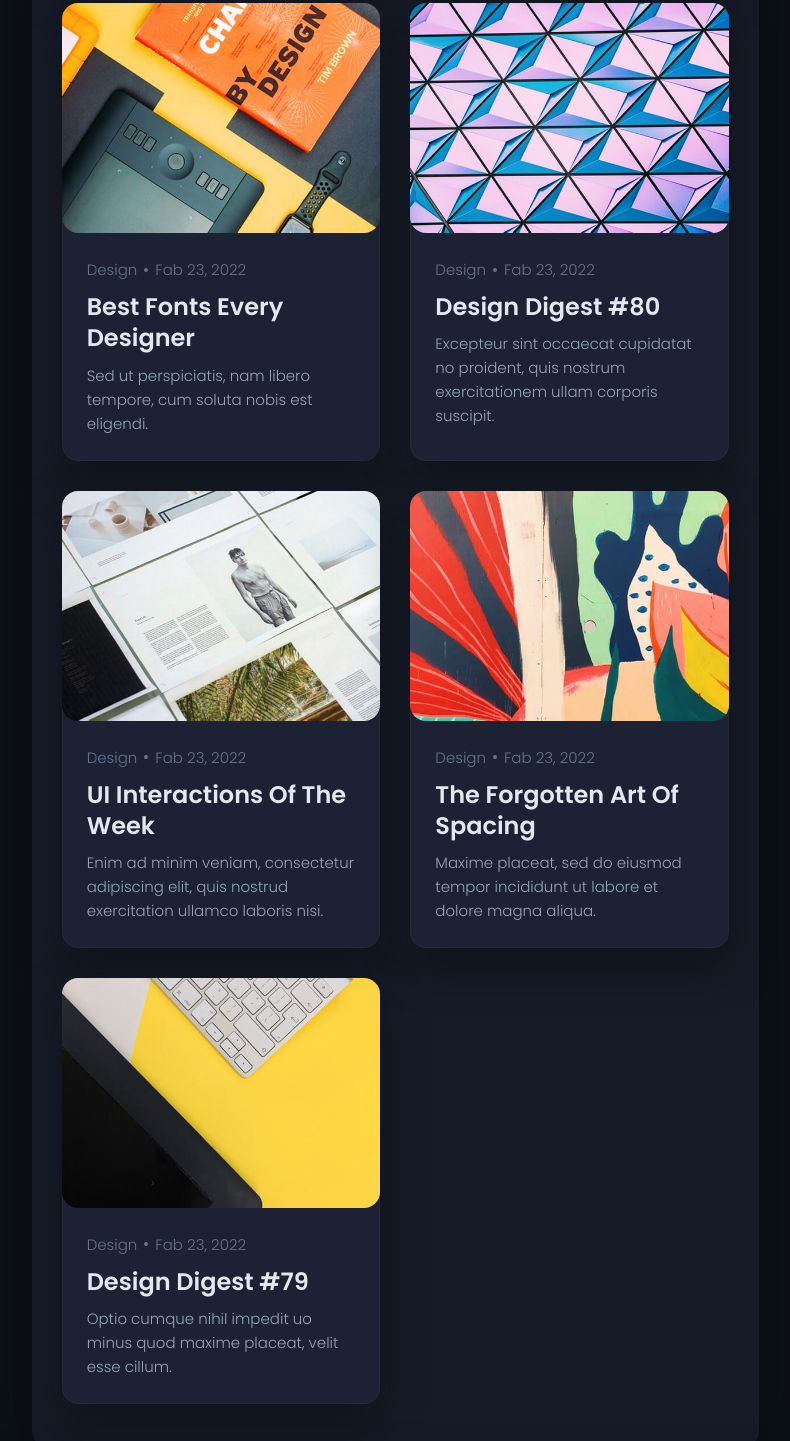
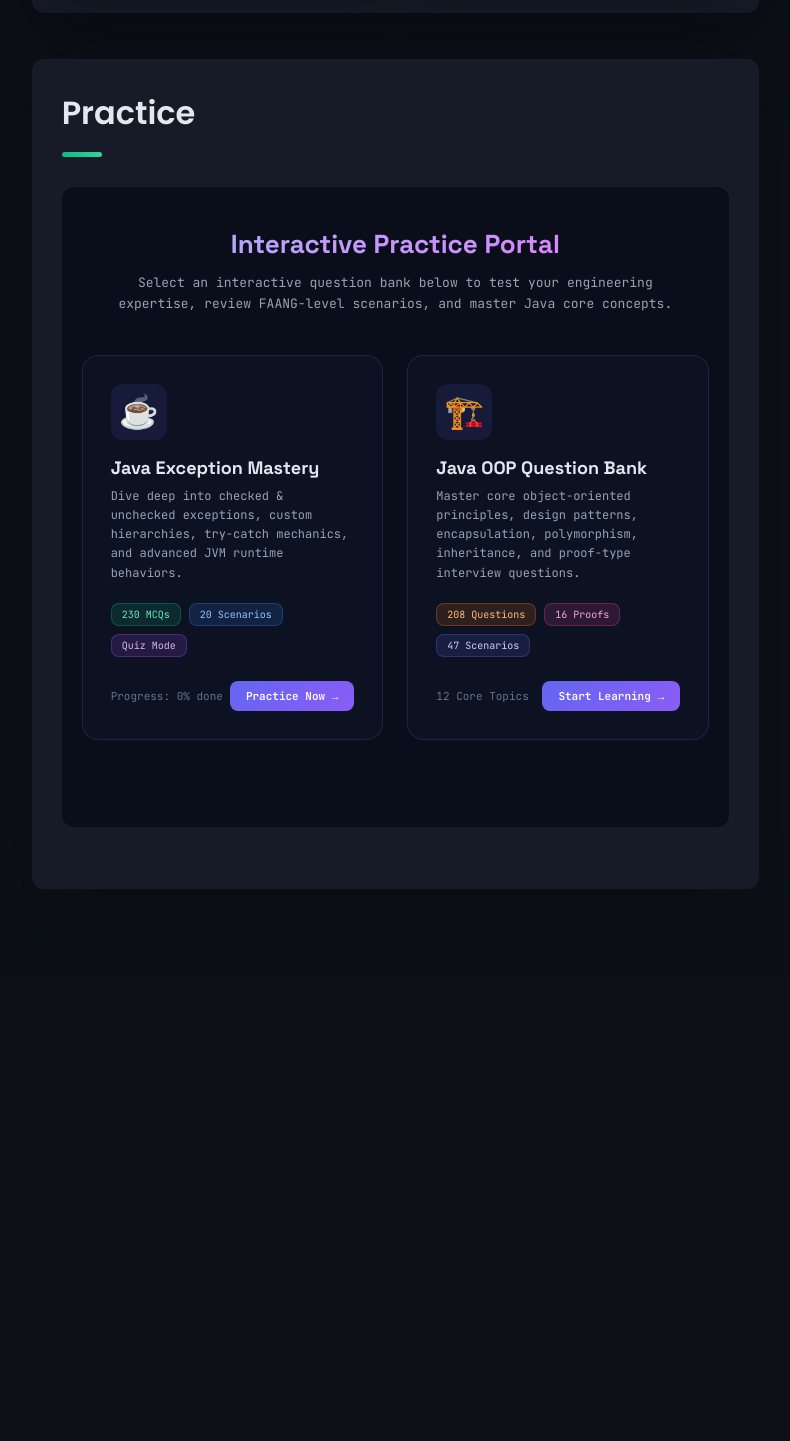
Before and after one commit to ShivanshKumar4265/portfolio, a website: page index.html in a window 1280 px wide. Shown: the part 4647-6088 px from the top of the page, without its empty margins (316-1106 px from the left). After the commit the page ends 5626 px from the top, so only its background shows below. Drawn offline with nearby package versions, Linux system fonts and the light colour scheme.

Commit message:
Dummy blog removed

```diff
--- a/index.html
+++ b/index.html
@@ -1022,146 +1022,6 @@
 
                   <p class="blog-text">
                     A comprehensive 7-phase roadmap from absolute basics to advanced interview-ready mastery for FAANG and top-tier companies.
-                  </p>
-
-                </div>
-
-              </a>
-            </li>
-
-            <li class="blog-post-item">
-              <a href="#">
-
-                <figure class="blog-banner-box">
-                  <img src="./assets/images/blog-2.jpg" alt="Best fonts every designer" loading="lazy">
-                </figure>
-
-                <div class="blog-content">
-
-                  <div class="blog-meta">
-                    <p class="blog-category">Design</p>
-
-                    <span class="dot"></span>
-
-                    <time datetime="2022-02-23">Fab 23, 2022</time>
-                  </div>
-
-                  <h3 class="h3 blog-item-title">Best fonts every designer</h3>
-
-                  <p class="blog-text">
-                    Sed ut perspiciatis, nam libero tempore, cum soluta nobis est eligendi.
-                  </p>
-
-                </div>
-
-              </a>
-            </li>
-
-            <li class="blog-post-item">
-              <a href="#">
-
-                <figure class="blog-banner-box">
-                  <img src="./assets/images/blog-3.jpg" alt="Design digest #80" loading="lazy">
-                </figure>
-
-                <div class="blog-content">
-
-                  <div class="blog-meta">
-                    <p class="blog-category">Design</p>
-
-                    <span class="dot"></span>
-
-                    <time datetime="2022-02-23">Fab 23, 2022</time>
-                  </div>
-
-                  <h3 class="h3 blog-item-title">Design digest #80</h3>
-
-                  <p class="blog-text">
-                    Excepteur sint occaecat cupidatat no proident, quis nostrum exercitationem ullam corporis suscipit.
-                  </p>
-
-                </div>
-
-              </a>
-            </li>
-
-            <li class="blog-post-item">
-              <a href="#">
-
-                <figure class="blog-banner-box">
-                  <img src="./assets/images/blog-4.jpg" alt="UI interactions of the week" loading="lazy">
-                </figure>
-
-                <div class="blog-content">
-
-                  <div class="blog-meta">
-                    <p class="blog-category">Design</p>
-
-                    <span class="dot"></span>
-
-                    <time datetime="2022-02-23">Fab 23, 2022</time>
-                  </div>
-
-                  <h3 class="h3 blog-item-title">UI interactions of the week</h3>
-
-                  <p class="blog-text">
-                    Enim ad minim veniam, consectetur adipiscing elit, quis nostrud exercitation ullamco laboris nisi.
-                  </p>
-
-                </div>
-
-              </a>
-            </li>
-
-            <li class="blog-post-item">
-              <a href="#">
-
-                <figure class="blog-banner-box">
-                  <img src="./assets/images/blog-5.jpg" alt="The forgotten art of spacing" loading="lazy">
-                </figure>
-
-                <div class="blog-content">
-
-                  <div class="blog-meta">
-                    <p class="blog-category">Design</p>
-
-                    <span class="dot"></span>
-
-                    <time datetime="2022-02-23">Fab 23, 2022</time>
-                  </div>
-
-                  <h3 class="h3 blog-item-title">The forgotten art of spacing</h3>
-
-                  <p class="blog-text">
-                    Maxime placeat, sed do eiusmod tempor incididunt ut labore et dolore magna aliqua.
-                  </p>
-
-                </div>
-
-              </a>
-            </li>
-
-            <li class="blog-post-item">
-              <a href="#">
-
-                <figure class="blog-banner-box">
-                  <img src="./assets/images/blog-6.jpg" alt="Design digest #79" loading="lazy">
-                </figure>
-
-                <div class="blog-content">
-
-                  <div class="blog-meta">
-                    <p class="blog-category">Design</p>
-
-                    <span class="dot"></span>
-
-                    <time datetime="2022-02-23">Fab 23, 2022</time>
-                  </div>
-
-                  <h3 class="h3 blog-item-title">Design digest #79</h3>
-
-                  <p class="blog-text">
-                    Optio cumque nihil impedit uo minus quod maxime placeat, velit esse cillum.
                   </p>
 
                 </div>
```
